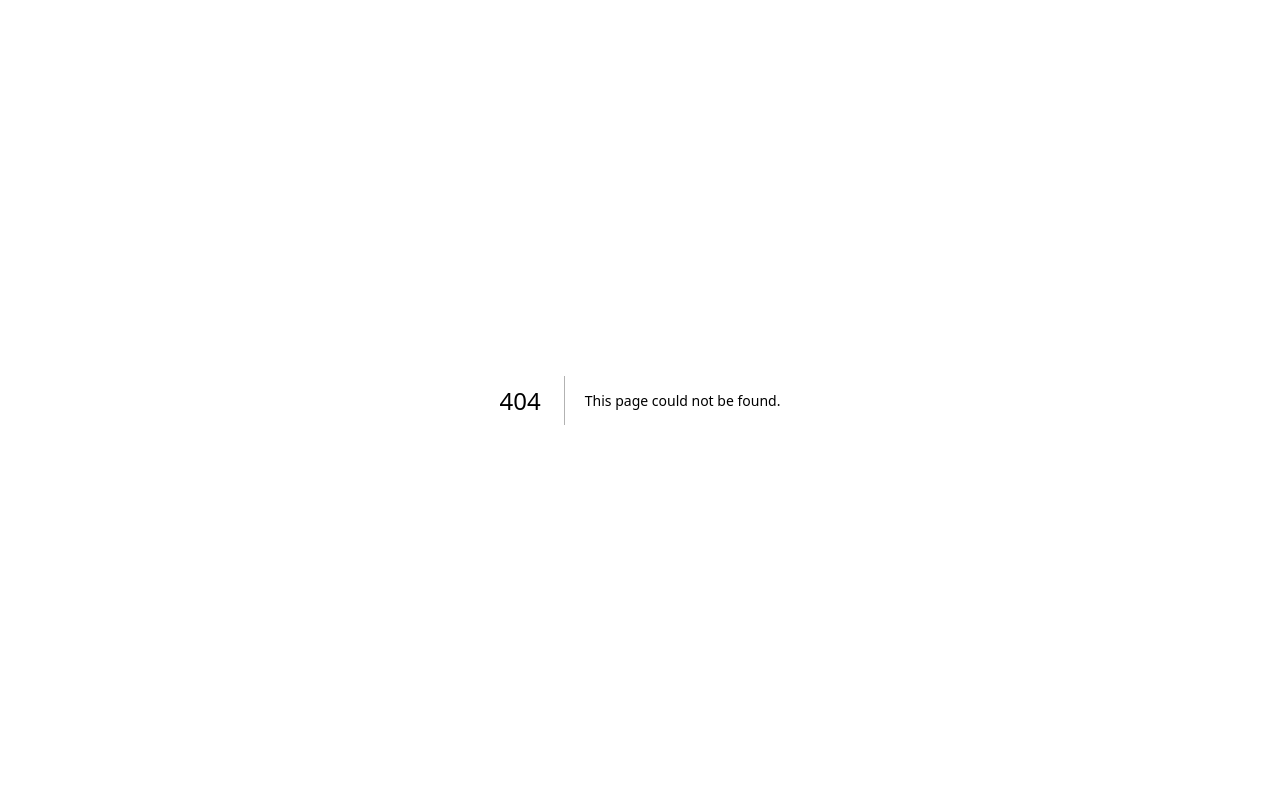
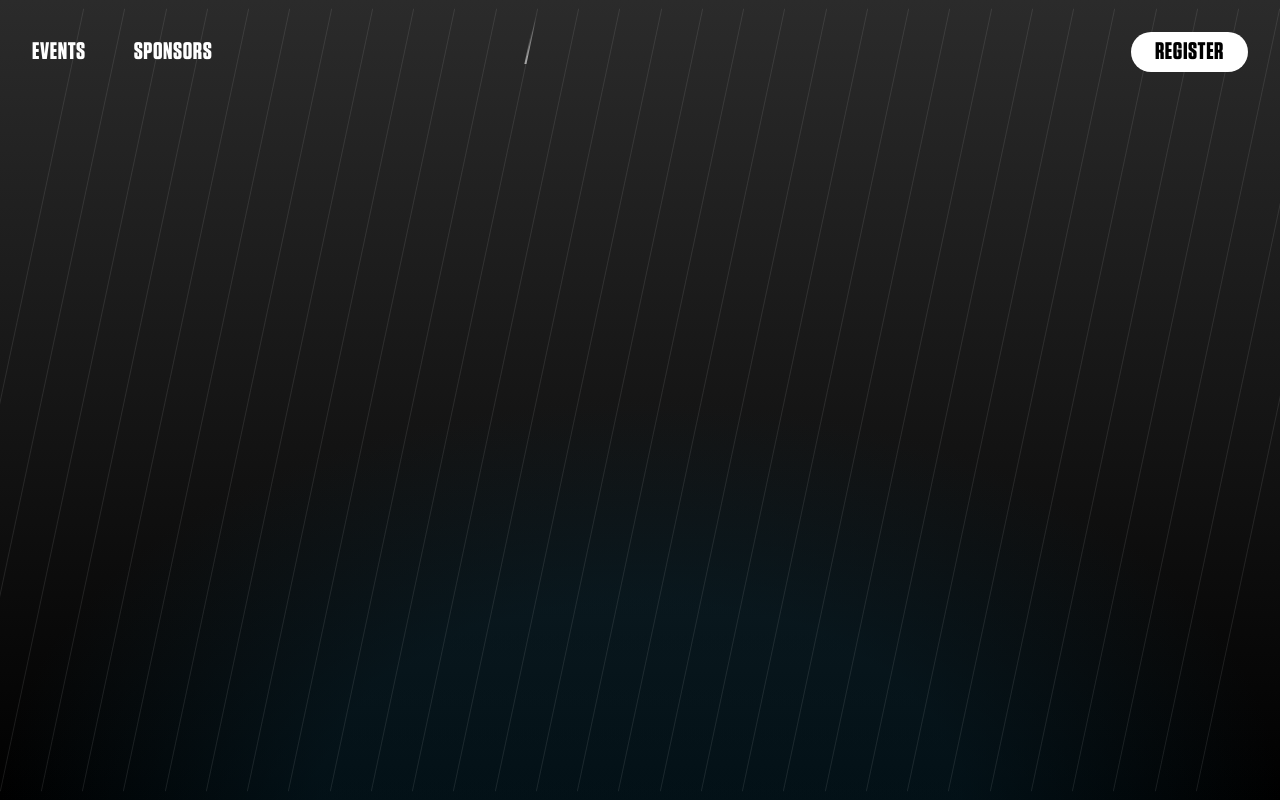
Before and after one commit to ayshthkr/resonanz-2024, a Next.js app: page /events in a window 1280 px wide. Before the commit this address had no page. Built offline with nearby package versions, Linux system fonts and the light colour scheme.

Commit message:
event page bg

```diff
--- /dev/null
+++ b/src/app/events/page.tsx
@@ -0,0 +1,14 @@
+import AnimatedBeam from "@/components/animata/background/animated-beam";
+import Navbar from "@/components/Navbar";
+import React from "react";
+
+export default function page() {
+  return (
+    <div className="min-h-screen">
+      <AnimatedBeam className="h-screen fixed top-0 left-0 w-full">
+        <div></div>
+      </AnimatedBeam>
+      <Navbar className="sticky top-0 left-0 w-full z-50" />
+    </div>
+  );
+}
--- /dev/null
+++ b/src/components/Navbar.tsx
@@ -0,0 +1,31 @@
+import { cn } from "@/lib/utils";
+import React from "react";
+
+export default function Navbar({
+  loading,
+  className,
+}: {
+  loading?: boolean;
+  className?: string;
+}) {
+  return (
+    <div
+      className={cn(
+        `absolute h-full w-full top-0 left-0 text-white z-50 transition-all duration-1000 ease-in-out
+          ${!!loading ? "opacity-0" : "opacity-100"}
+        `,
+        className
+      )}
+    >
+      <div className="w-full p-8 space-x-12 flex items-center justify-between font-tungsten tracking-wide text-2xl uppercase">
+        <div className="space-x-12 flex">
+          <h1>Events</h1>
+          <h1>Sponsors</h1>
+        </div>
+        <div className="justify-end px-6 py-1 rounded-full bg-white text-black">
+          Register
+        </div>
+      </div>
+    </div>
+  );
+}
--- /dev/null
+++ b/src/components/animata/background/animated-beam.tsx
@@ -0,0 +1,107 @@
+"use client";
+
+import { useEffect, useRef, useState } from "react";
+
+import { cn } from "@/lib/utils";
+
+function Beam({ index }: { index: number }) {
+  const flag = index % 8 === 0;
+  return (
+    <div
+      className={cn("h-full animate-meteor", {
+        "[--duration:7s]": flag,
+        "[--duration:11s]": !flag,
+      })}
+      style={{
+        width: "6px",
+        transform: "translateY(-20%)",
+        // @ts-ignore
+        "--delay": `${index * 0.5}s`,
+      }}
+    >
+      <div
+        style={{
+          clipPath: "polygon(54% 0, 54% 0, 60% 100%, 40% 100%)",
+        }}
+        className={cn("w-full", {
+          "h-8": flag,
+          "h-12": !flag,
+        })}
+      >
+        <div className="h-full w-full bg-gradient-to-b from-neutral-50/50 via-neutral-100 via-75% to-neutral-50" />
+      </div>
+    </div>
+  );
+}
+
+function useGridCount() {
+  const containerRef = useRef<HTMLDivElement>(null);
+  const [count, setCount] = useState(0);
+
+  useEffect(() => {
+    const updateCount = () => {
+      const rect = containerRef.current?.getBoundingClientRect();
+      if (!rect) {
+        return;
+      }
+      const width = rect.width;
+      const cellSize = 40;
+      setCount(Math.ceil(width / cellSize));
+    };
+
+    updateCount();
+
+    // Can be debounced if needed
+    window.addEventListener("resize", updateCount);
+    return () => window.removeEventListener("resize", updateCount);
+  }, []);
+
+  return {
+    count,
+    containerRef,
+  };
+}
+
+function Background() {
+  const { count, containerRef } = useGridCount();
+
+  return (
+    <div
+      ref={containerRef}
+      className="-z-1 absolute inset-0 flex h-full w-full flex-row justify-between bg-gradient-to-t from-black to-[#2b2b2b]"
+    >
+      <div
+        style={{
+          background:
+            "radial-gradient(50% 50% at 50% 50%,#072a39 0%,rgb(7,42,57) 50%,rgba(7,42,57,0) 100%)",
+        }}
+        className="absolute inset-0 top-1/2 h-full w-full rounded-full opacity-40"
+      />
+      {Array.from({ length: count }, (_, i) => (
+        <div
+          key={i}
+          className="relative h-full w-px rotate-12 bg-gray-100 bg-opacity-10"
+        >
+          {(1 + i) % 4 === 0 && <Beam index={i + 1} />}
+        </div>
+      ))}
+    </div>
+  );
+}
+
+export default function AnimatedBeam({
+  children,
+  className,
+}: {
+  children: React.ReactNode;
+  className?: string;
+}) {
+  return (
+    <div
+      className={cn("storybook-fix relative w-full overflow-hidden", className)}
+    >
+      <Background />
+      <div className="relative h-full w-full">{children}</div>
+    </div>
+  );
+}
--- a/src/components/loading.tsx
+++ b/src/components/loading.tsx
@@ -1,5 +1,6 @@
 "use client";
 import React, { useState, useEffect } from "react";
+import Navbar from "./Navbar";
 
 function Loading() {
   const [animateLogo, setAnimateLogo] = useState(false);
@@ -44,6 +45,7 @@ function Loading() {
       className={`h-screen w-full relative bg-cover bg-repeat overflow-hidden`}
       style={{ backgroundImage: "url('/starbg.png')" }}
     >
+      <Navbar loading={loading} />
       <div
         className={`absolute h-full w-full z-10 transition-all duration-1000 ease-in-out flex justify-center items-center transform
           ${!loading ? "translate-y-96 scale-125" : "-translate-x-[40rem]"}
@@ -52,7 +54,7 @@ function Loading() {
         <img
           src="/globe.png"
           alt="Globe"
-          className="transition-all duration-1000 ease-in-out object-cover animate-spin-slow max-h-screen w-auto"
+          className="transition-all duration-[1000ms] object-cover animate-my-spin-slow max-h-screen w-auto"
         />
       </div>
       <div className="absolute top-0 left-0 h-full w-full bg-black opacity-50 z-20"></div>
@@ -80,21 +82,6 @@ function Loading() {
           `}
         />
       </div>
-      <div
-        className={`absolute h-full w-full top-0 left-0 text-white z-50 transition-all duration-1000 ease-in-out
-          ${loading ? "opacity-0" : "opacity-100"}
-        `}
-      >
-        <div className="w-full p-8 space-x-12 flex items-center justify-between font-tungsten tracking-wide text-2xl uppercase">
-          <div className="space-x-12 flex">
-            <h1>Events</h1>
-            <h1>Sponsors</h1>
-          </div>
-          <div className="justify-end px-6 py-1 rounded-full bg-white text-black">
-            Register
-          </div>
-        </div>
-      </div>
     </section>
   );
 }
--- a/tailwind.config.ts
+++ b/tailwind.config.ts
@@ -9,13 +9,17 @@ const config: Config = {
   theme: {
     extend: {
       keyframes: {
+        meteor: {
+          "0%": { transform: "translateY(-20%) translateX(-50%)" },
+          "100%": { transform: "translateY(300%) translateX(-50%)" },
+        },
         earth: {
           "0%": { transform: "rotate(360deg)" },
           "100%": { transform: "rotate(0deg)" },
         },
         "reveal-up": {
-          "0%": {  transform: "translateY(100%)" , opacity: "0" },
-          "100%": {transform: "translateY(0)" , opacity: "1" },
+          "0%": { transform: "translateY(100%)", opacity: "0" },
+          "100%": { transform: "translateY(0)", opacity: "1" },
         },
         "marquee-x": {
           from: { transform: "translateX(0)" },
@@ -27,9 +31,10 @@ const config: Config = {
         foreground: "var(--foreground)",
       },
       animation: {
-        "spin-slow": "earth 20s linear infinite",
+        "my-spin-slow": "earth 20s linear infinite",
         "marquee-horizontal": "marquee-x var(--duration) infinite linear",
         "reveal-up": "reveal-up 1s ease-in-out forwards",
+        meteor: "meteor var(--duration) var(--delay) ease-in-out infinite",
       },
       fontFamily: {
         tungsten: ["Tungsten", "sans-serif"],
```
